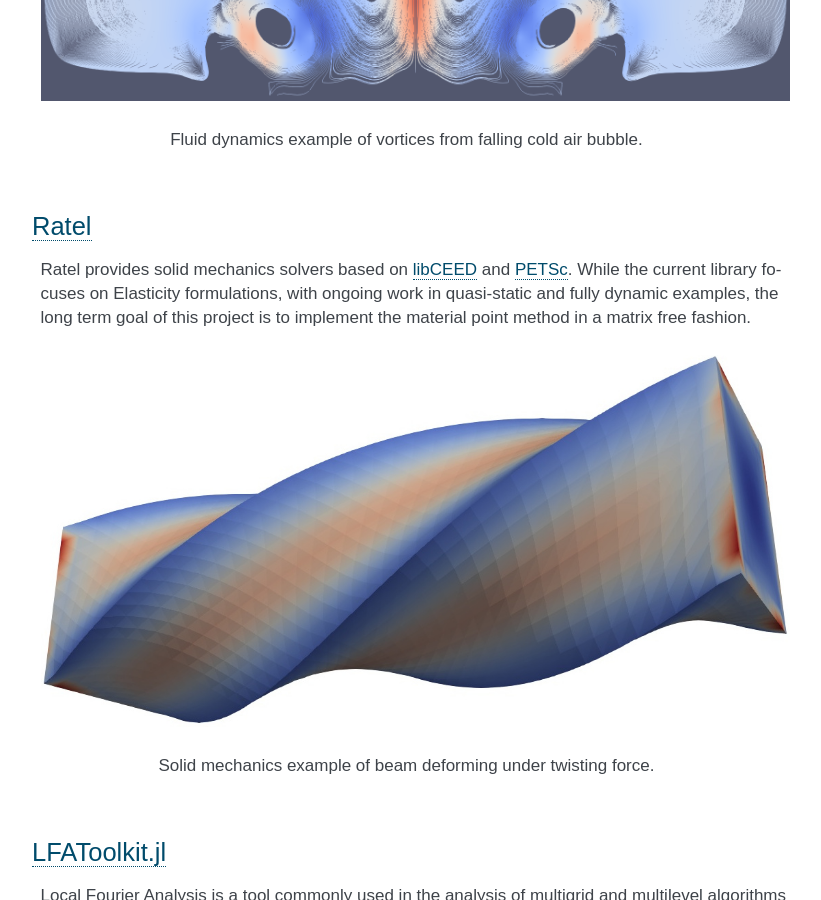
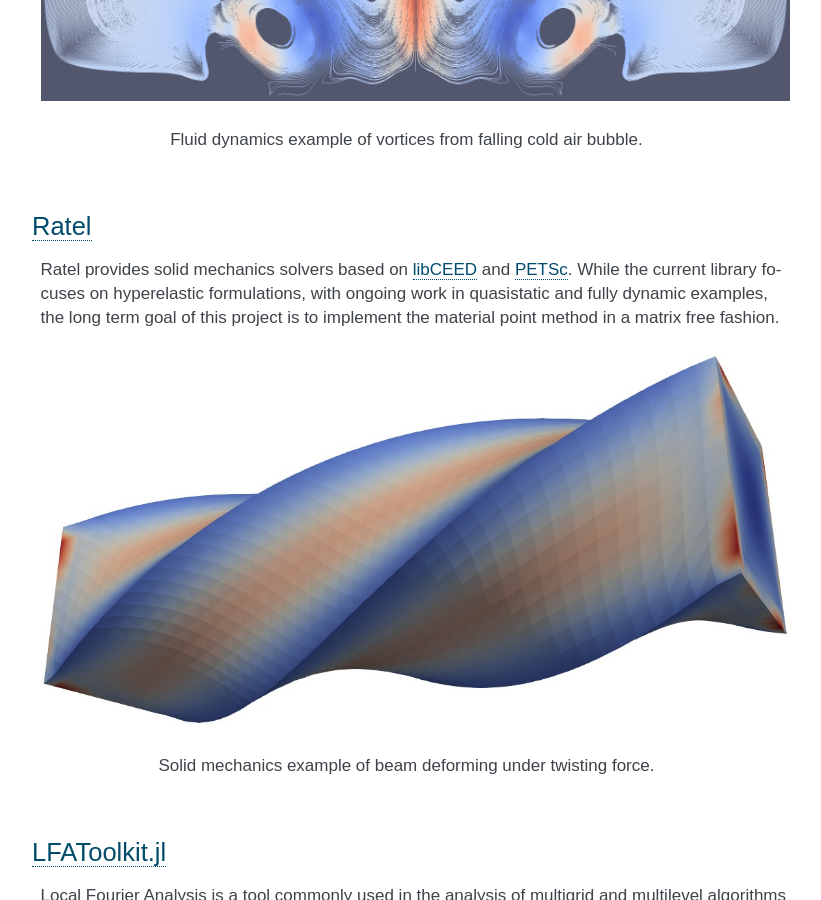
Before and after one commit to jeremylt/personal_website, a Sphinx documentation site: the page built from source/index.rst, in a window 1280 px wide and 900 px high, scrolled down 1084 px. Shown: the whole window, without its empty margins (185-1006 px from the left). Built offline with Sphinx 7.4.7, drawn with Linux system fonts in a browser that asks for light colours; nearby versions of some CDN libraries.

Commit message:
minor - update description

```diff
--- a/source/index.rst
+++ b/source/index.rst
@@ -79,10 +79,10 @@ While our focus is on high-order finite elements, the approach is mostly algebra
 --------------------------------------------------------------------------------
 
 Ratel provides solid mechanics solvers based on `libCEED <https://www.github.com/CEED/libCEED>`_ and `PETSc <https://petsc.org>`_.
-While the current library focuses on Elasticity formulations, with ongoing work in quasi-static and fully dynamic examples, the long term goal of this project is to implement the material point method in a matrix free fashion.
+While the current library focuses on hyperelastic formulations, with ongoing work in quasistatic and fully dynamic examples, the long term goal of this project is to implement the material point method in a matrix free fashion.
 
 .. figure:: img/SolidsTwist.jpeg
-    :alt: Solid mechanics example, twisting beam
+    :alt: Static elasticity example, twisting beam
 
     Solid mechanics example of beam deforming under twisting force.
 
```
